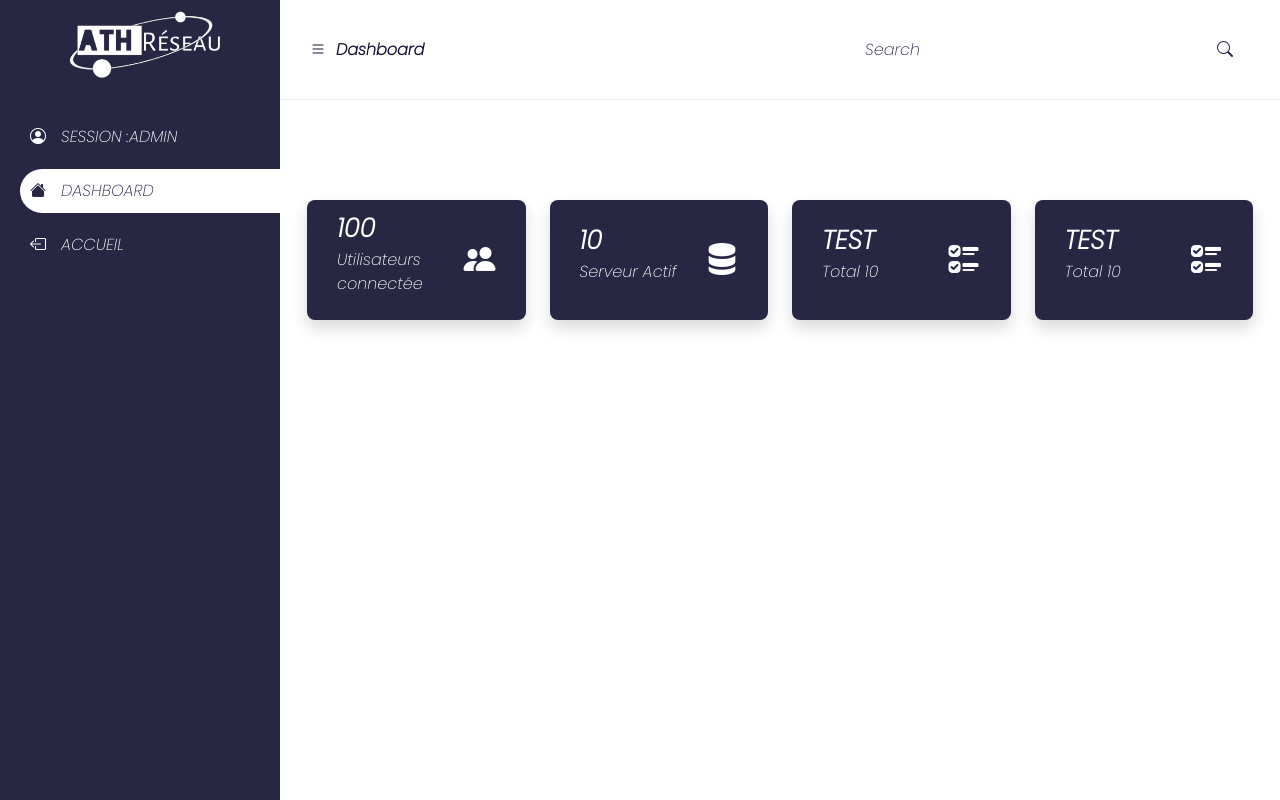
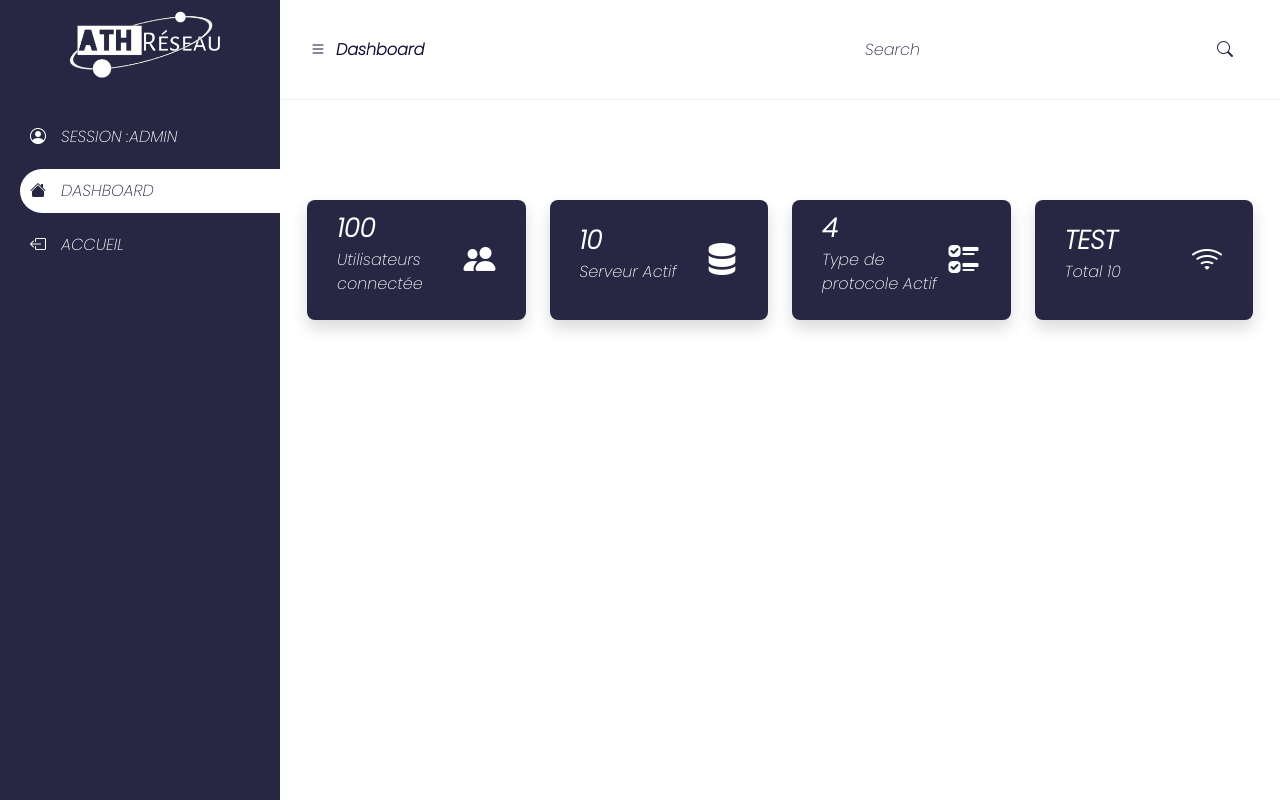
Before and after one commit to hlamelet/projet, a PHP site: page /dash.php in a window 1280 px wide. Run offline with PHP 8.4, Linux system fonts and the light colour scheme; some libraries are stand-ins or nearby versions.

Commit message:
Update dash.php

```diff
--- a/dash.php
+++ b/dash.php
@@ -64,8 +64,8 @@
                     <div class="col-xl-3 col-lg-6 col-12">
                         <div class="card shadow">
                             <div class="desc">
-                                <span> TEST</span>
-                                <p>Total 10</p>
+                                <span> 4</span>
+                                <p>Type de protocole Actif</p>
                             </div>
                             <i class="bi bi-ui-checks"></i>
                         </div>
@@ -76,7 +76,7 @@
                                 <span>TEST</span>
                                 <p>Total 10</p>
                             </div>
-                            <i class="bi bi-ui-checks"></i>
+                            <i class="bi bi-wifi"></i>
                         </div>
                     </div>
                 </div>
```
